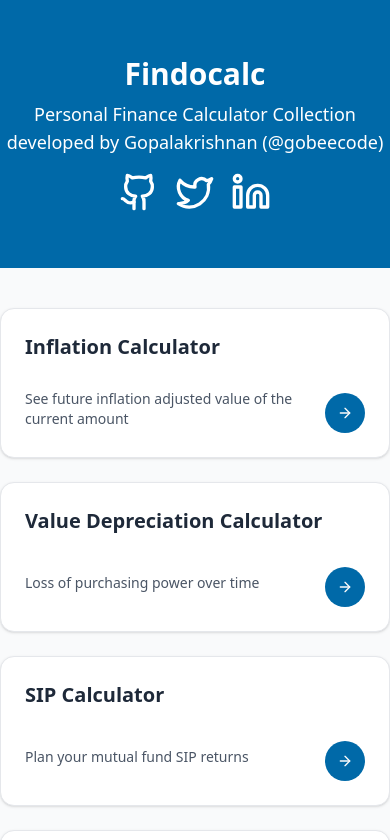
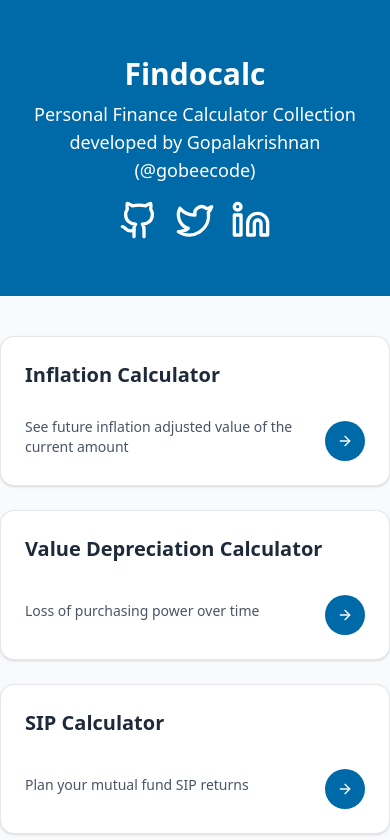
Before and after one commit to gobeecode/findocalc, a Next.js app: page / in a window 390 px wide. Shown: the top 840 px of the page. Built offline with nearby package versions, Linux system fonts and the light colour scheme.

Commit message:
Padding updated for mobile view

```diff
--- a/app/page.tsx
+++ b/app/page.tsx
@@ -18,7 +18,7 @@
 export default function CalculatorsHome() {
   return (
     <div className="w-full">
-      <div className="flex flex-col items-center justify-center gap-2 mb-10 bg-sky-700 py-14 text-white">
+      <div className="flex flex-col items-center justify-center gap-2 mb-10 bg-sky-700 px-2 py-14 text-white">
         <h1 className="text-3xl sm:text-4xl font-bold text-center">
           Findocalc
         </h1>
```
